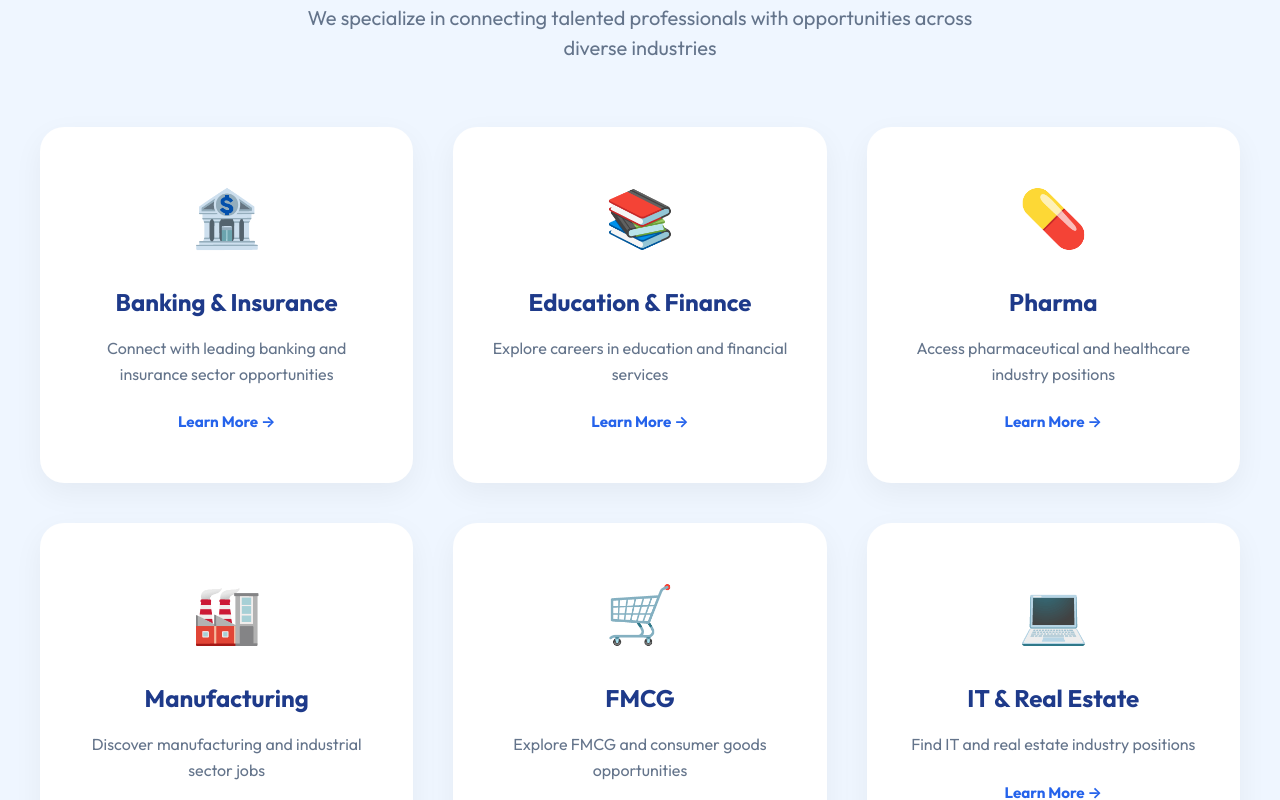
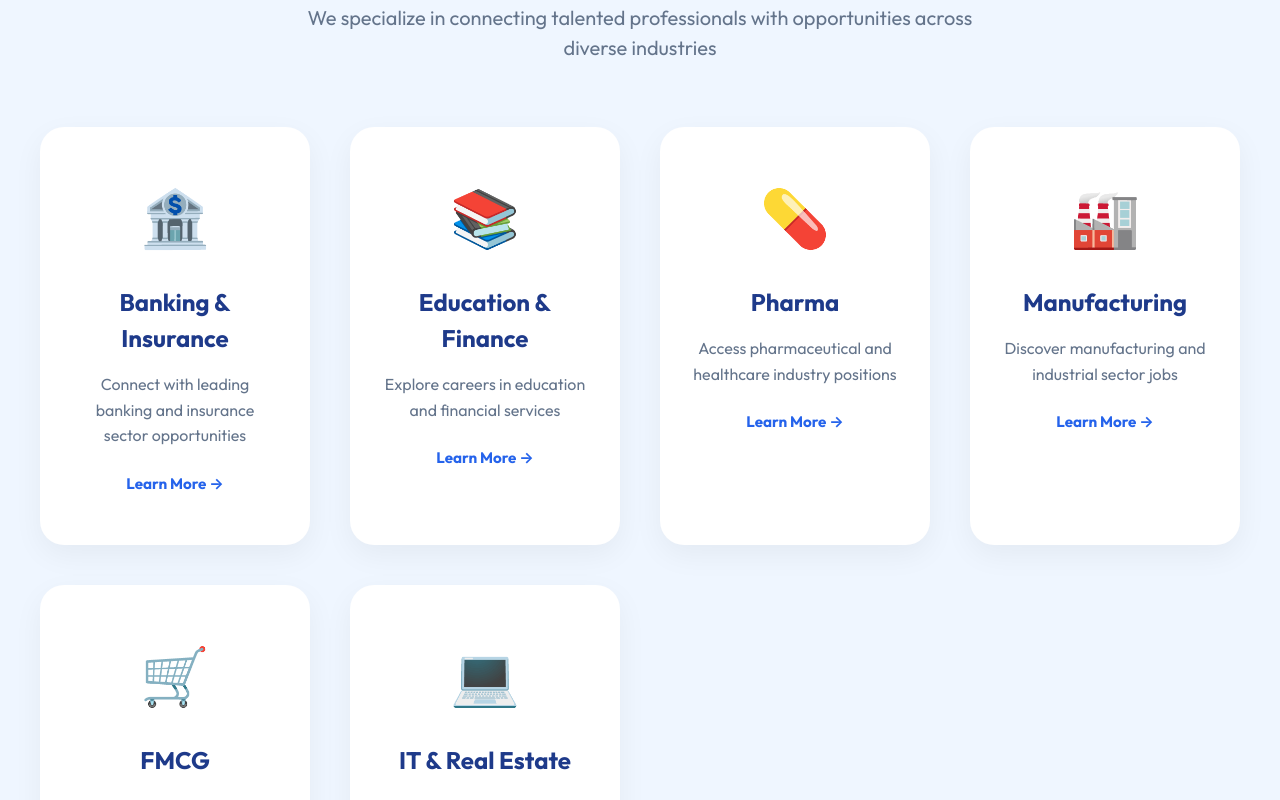
Before and after one commit to yashvi-746/Madhruram_frontend, a React (Create React App) app: page / in a window 1280 px wide. Shown: the part 900-1700 px from the top of the page. Built offline with nearby package versions, Linux system fonts and the light colour scheme; no server answers.

Commit message:
fix: improve grid responsiveness on extremely narrow mobile viewports

```diff
--- a/src/styles/jobs.css
+++ b/src/styles/jobs.css
@@ -163,7 +163,7 @@
 /* Jobs Grid */
 .jobs-grid {
   display: grid;
-  grid-template-columns: repeat(auto-fit, minmax(340px, 1fr));
+  grid-template-columns: repeat(auto-fit, minmax(280px, 1fr));
   gap: 2rem;
 }
 
--- a/src/styles/services.css
+++ b/src/styles/services.css
@@ -22,7 +22,7 @@
 
 .services-grid {
   display: grid;
-  grid-template-columns: repeat(auto-fit, minmax(300px, 1fr));
+  grid-template-columns: repeat(auto-fit, minmax(250px, 1fr));
   gap: 2.5rem;
   max-width: 1200px;
   margin: 0 auto;
```
